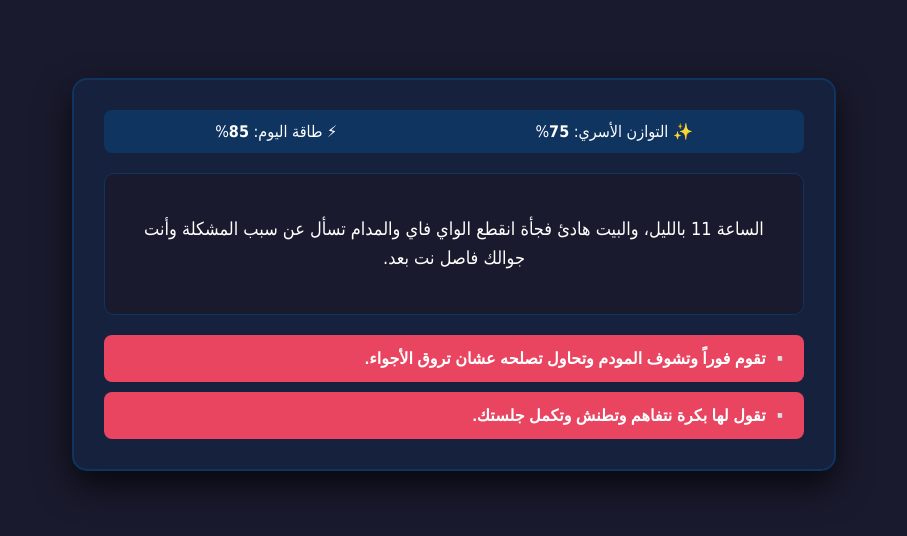
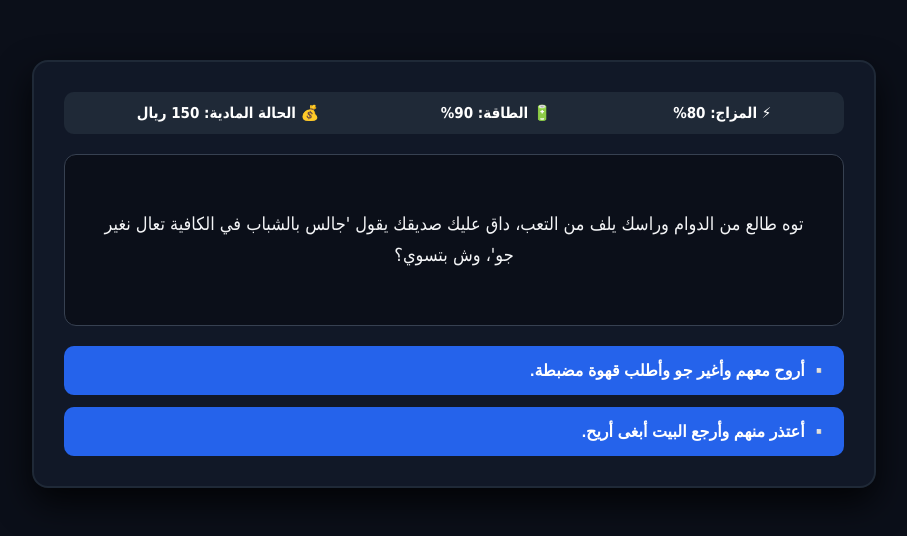
Before and after one commit to waleeddrik2180-max/-, a plain HTML site: page index.html in a window 1280 px wide. Shown: the part 126-662 px from the top of the page, without its empty margins (186-1093 px from the left). Drawn offline with Linux system fonts and the light colour scheme.

Commit message:
index.html

```diff
--- a/index.html
+++ b/index.html
@@ -3,11 +3,11 @@
 <head>
     <meta charset="UTF-8">
     <meta name="viewport" content="width=device-width, initial-scale=1.0">
-    <title>تحديات العرسان - لعبة القرارات</title>
+    <title>يوميات واقعية - لعبة القرارات</title>
     <style>
         body {
-            background-color: #1a1a2e;
-            color: #e94560;
+            background-color: #0b0f19;
+            color: #d1d5db;
             font-family: Tahoma, sans-serif;
             margin: 0;
             display: flex;
@@ -15,51 +15,52 @@
             align-items: center;
             height: 100vh;
         }
-        .box {
-            width: 700px;
-            background: #16213e;
-            border: 2px solid #0f3460;
-            border-radius: 15px;
+        .game-wrapper {
+            width: 780px;
+            background: #111827;
+            border: 2px solid #1f2937;
+            border-radius: 16px;
             padding: 30px;
-            box-shadow: 0 15px 35px rgba(0,0,0,0.7);
+            box-shadow: 0 15px 35px rgba(0,0,0,0.8);
             display: flex;
             flex-direction: column;
             gap: 20px;
         }
-        .stats-row {
+        .status-panel {
             display: flex;
             justify-content: space-around;
-            background: #0f3460;
+            background: #1f2937;
             padding: 12px;
-            border-radius: 8px;
-            font-size: 16px;
-            color: #fff;
+            border-radius: 10px;
+            font-size: 15px;
+            font-weight: bold;
+            color: #ffffff;
         }
-        .main-screen {
-            background: #1a1a2e;
-            padding: 20px;
-            border-radius: 10px;
-            min-height: 100px;
+        .narrative-box {
+            background: #0b0f19;
+            padding: 25px;
+            border-radius: 12px;
+            min-height: 120px;
             font-size: 18px;
-            color: #fff;
-            line-height: 1.6;
+            color: #f3f4f6;
+            line-height: 1.7;
             text-align: center;
             display: flex;
             align-items: center;
             justify-content: center;
-            border: 1px solid #0f3460;
+            border: 1px solid #374151;
         }
-        .btn-group {
+        .options-box {
             display: flex;
             flex-direction: column;
-            gap: 10px;
+            gap: 12px;
         }
         .choice-btn {
-            background: #e94560;
+            background: #2563eb;
             color: white;
             border: none;
-            padding: 14px;
-            border-radius: 8px;
+            padding: 15px;
+            border-radius: 10px;
             font-size: 16px;
             cursor: pointer;
             font-weight: bold;
@@ -67,87 +68,104 @@
             transition: 0.2s;
         }
         .choice-btn:hover {
-            background: #ff6b81;
+            background: #1d4ed8;
         }
     </style>
 </head>
 <body>
 
-<div class="box">
-    <div class="stats-row">
-        <span>✨ التوازن الأسري: <strong id="balance">75</strong>%</span>
-        <span>⚡ طاقة اليوم: <strong id="energy">85</strong>%</span>
+<div class="game-wrapper">
+    <div class="status-panel">
+        <span>⚡ المزاج: <strong id="mood">80</strong>%</span>
+        <span>🔋 الطاقة: <strong id="energy">90</strong>%</span>
+        <span>💰 الحالة المادية: <strong id="cash">150</strong> ريال</span>
     </div>
 
-    <div class="main-screen" id="textField">
-        جاري بدء القصة...
+    <div class="narrative-box" id="storyArea">
+        جاري تحميل تفاصيل اليوم...
     </div>
 
-    <div class="btn-group" id="buttonsField"></div>
+    <div class="options-box" id="optionsArea"></div>
 </div>
 
 <script>
-    let player = {
-        balance: 75,
-        energy: 85
+    let playerState = {
+        mood: 80,
+        energy: 90,
+        cash: 150
     };
 
-    const storyChapters = [
-        {
-            text: "الساعة 11 بالليل، والبيت هادئ فجأة انقطع الواي فاي والمدام تسأل عن سبب المشكلة وأنت جوالك فاصل نت بعد.",
-            choices: [
-                { text: "تقوم فوراً وتشوف المودم وتحاول تصلحه عشان تروق الأجواء.", balance: +15, energy: -15, next: 1 },
-                { text: "تقول لها بكرة نتفاهم وتطنش وتكمل جلستك.", balance: -20, energy: +10, next: 2 }
+    // القصة الموسعة والواقعية بقرارات متعددة
+    const storyNodes = {
+        start: {
+            text: "توه طالع من الدوام وراسك يلف من التعب، داق عليك صديقك يقول 'جالس بالشباب في الكافية تعال نغير جو'، وش بتسوي؟",
+            options: [
+                { text: "أروح معهم وأغير جو وأطلب قهوة مضبطة.", mood: +20, energy: -15, cash: -30, next: "cafe_night" },
+                { text: "أعتذر منهم وأرجع البيت أبغى أريح.", mood: -10, energy: +10, cash: 0, next: "go_home" }
             ]
         },
-        {
-            text: "طلعت البلكونة تشم هوا والجو خيال، وجتك فكرة تطلب عشاء خفيف وتجلسون تسولفون بعيد عن جو الجوالات.",
-            choices: [
-                { text: "تطلب عشاء سريع وتفاجئها بسهرة هادية.", balance: +20, energy: -10, next: 2 },
-                { text: "تكنسل الفكرة وتدخل تنام من التعب.", balance: -10, energy: +20, next: 0 }
+        cafe_night: {
+            text: "قعدت مع الشباب وسولفتوا لين متأخر، الجو كان حلو وفصلت عن هموم اليوم تماماً، بس رجعت البيت متأخر والظهر منتهي.",
+            options: [
+                { text: "أدخل أنام فوراً عشان ألحق أصحى بدري بكرة.", mood: +10, energy: +30, cash: 0, next: "morning_routine" },
+                { text: "أقعد أطالع جوالي وألعب شوي لين الفجر.", mood: -15, energy: -20, cash: 0, next: "late_gaming" }
             ]
         },
-        {
-            text: "بداية يوم جديد والنشاط قليل، وراك مشاوير كثيرة لازم تخلصها قبل الظهر.",
-            choices: [
-                { text: "تشرب قهوة ثقيلة وتشد حيلك تخلص كل شي.", balance: +10, energy: -25, next: 0 },
-                { text: "تأجل بعض المشاوير وتريح بالبيت شوي.", balance: -5, energy: +15, next: 1 }
+        go_home: {
+            text: "وصلت البيت بدري، البيت هادئ وتقدر تاخذ راحتك بالجلسة لحالك بدون إزعاج.",
+            options: [
+                { text: "أطلب عشاء خفيف وأقعد أخطط لمشاوير بكرة.", mood: +15, energy: -5, cash: -40, next: "morning_routine" },
+                { text: "أفتح اللعبة وأفصل عن العالم.", mood: +20, energy: -15, cash: 0, next: "late_gaming" }
+            ]
+        },
+        morning_routine: {
+            text: "بدأ يوم جديد، الشمس طالعة وعندك كذا مشوار لازم تخلصه بس تحس إنك رايق وجاهز.",
+            options: [
+                { text: "أطلع أتمشى بالسيارة أشم هوا وأخلص مشاويري بهدوء.", mood: +25, energy: -20, cash: -20, next: "start" },
+                { text: "أجلس بالبيت أصلح قهوتي وأروق على راقي.", mood: +15, energy: -10, cash: -15, next: "start" }
+            ]
+        },
+        late_gaming: {
+            text: "سهرت لقت متأخر وصحيت اليوم الثاني والعين مبوشة والراس ثقيل من السهر.",
+            options: [
+                { text: "آخذ قهوة ثقيلة وأحاول أعدل يومي بالغصب.", mood: -10, energy: -10, cash: -20, next: "start" },
+                { text: "أسحب على كل شي وأرجع أنام.", mood: -20, energy: +40, cash: 0, next: "start" }
             ]
         }
-    ];
+    };
 
-    let currentStep = 0;
+    function renderStage(nodeKey) {
+        const node = storyNodes[nodeKey];
 
-    function renderGame() {
-        if (player.balance > 100) player.balance = 100;
-        if (player.balance < 0) player.balance = 0;
-        if (player.energy > 100) player.energy = 100;
-        if (player.energy < 0) player.energy = 0;
+        // ضبط الحدود عشان ما تتخطى 100 أو تنزل تحت الصفر
+        playerState.mood = Math.max(0, Math.min(100, playerState.mood));
+        playerState.energy = Math.max(0, Math.min(100, playerState.energy));
 
-        document.getElementById('balance').innerText = player.balance;
-        document.getElementById('energy').innerText = player.energy;
+        document.getElementById('mood').innerText = playerState.mood;
+        document.getElementById('energy').innerText = playerState.energy;
+        document.getElementById('cash').innerText = playerState.cash;
 
-        const chapter = storyChapters[currentStep];
-        document.getElementById('textField').innerText = chapter.text;
+        document.getElementById('storyArea').innerText = node.text;
 
-        const btnContainer = document.getElementById('buttonsField');
-        btnContainer.innerHTML = '';
+        const optionsContainer = document.getElementById('optionsArea');
+        optionsContainer.innerHTML = '';
 
-        chapter.choices.forEach((opt) => {
-            const b = document.createElement('button');
-            b.className = 'choice-btn';
-            b.innerText = `▫️ ${opt.text}`;
-            b.onclick = () => {
-                player.balance += opt.balance;
-                player.energy += opt.energy;
-                currentStep = opt.next;
-                renderGame();
+        node.options.forEach(opt => {
+            const btn = document.createElement('button');
+            btn.className = 'choice-btn';
+            btn.innerText = `▫️ ${opt.text}`;
+            btn.onclick = () => {
+                playerState.mood += opt.mood;
+                playerState.energy += opt.energy;
+                playerState.cash += opt.cash;
+                renderStage(opt.next);
             };
-            btnContainer.appendChild(b);
+            optionsContainer.appendChild(btn);
         });
     }
 
-    renderGame();
+    // تشغيل اللعبة من البداية
+    renderStage('start');
 </script>
 
 </body>
```
